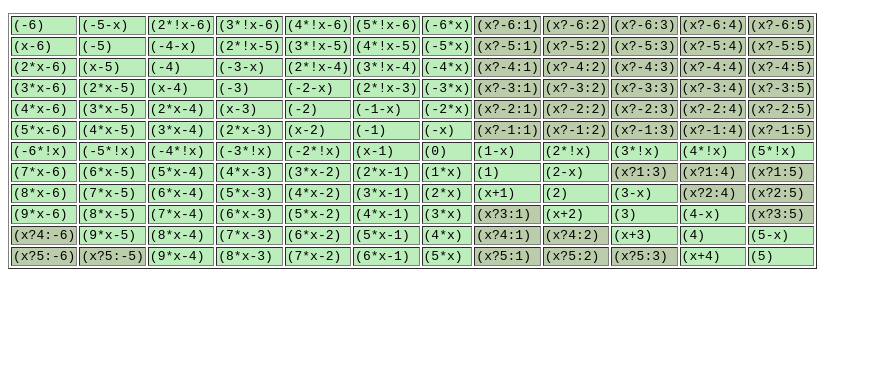
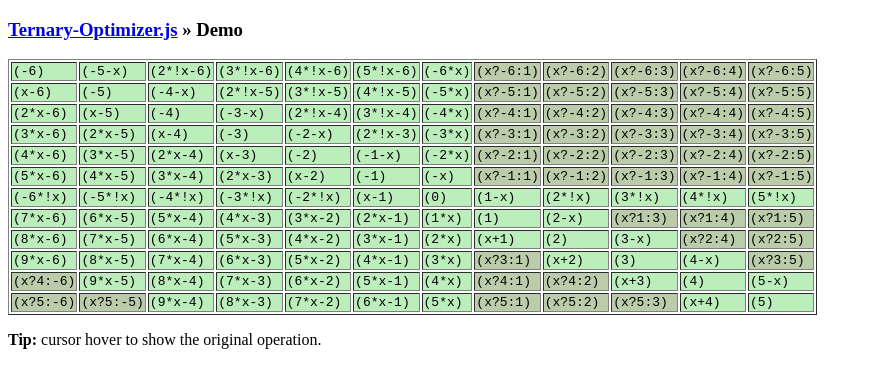
Before and after one commit to ajax333221/Ternary-Optimizer, a website: page index.html in a window 1280 px wide. Shown: the whole page, without its empty margins (0-872 px from the left). Drawn offline with Linux system fonts and the light colour scheme.

Commit message:
link + tip

```diff
--- a/index.html
+++ b/index.html
@@ -6,6 +6,7 @@
 		<script src="./js/ternary-optimizer.js"></script>
 	</head>
 	<body>
+		<h3><a href="https://github.com/ajax333221/Ternary-Optimizer">Ternary-Optimizer.js</a> » Demo </h3>
 		<script>
 			var i, j, temp, str, inlineStyle, preferAdvancedWhenEqual;
 
@@ -27,7 +28,7 @@
 
 			str+="</table>";
 
-			document.body.innerHTML=("<pre>"+str+"</pre>");
+			document.body.innerHTML+=("<pre>"+str+"</pre><p><strong>Tip:</strong> cursor hover to show the original operation.</p>");
 		</script>
 	</body>
 </html>
```
